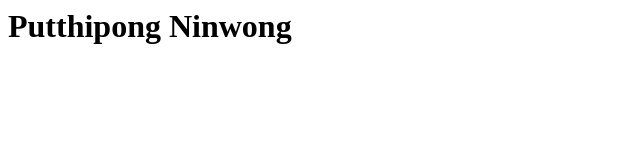
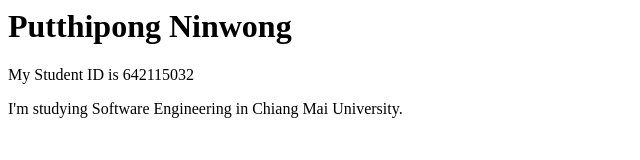
Before and after one commit to ptpofficialxd/se234-dev-ops3, a plain HTML site: page profile.html in a window 1280 px wide. Shown: the whole page, without its empty margins (0-640 px from the left). Drawn offline with Linux system fonts and the light colour scheme.

Commit message:
setup - add my profile detail

```diff
--- a/profile.html
+++ b/profile.html
@@ -4,5 +4,7 @@
     </head>
     <body>
         <h1>Putthipong Ninwong</h1>
+        <p>My Student ID is 642115032</p>
+        <p>I'm studying Software Engineering in Chiang Mai University.</p>
     </body>
 </html>
```
